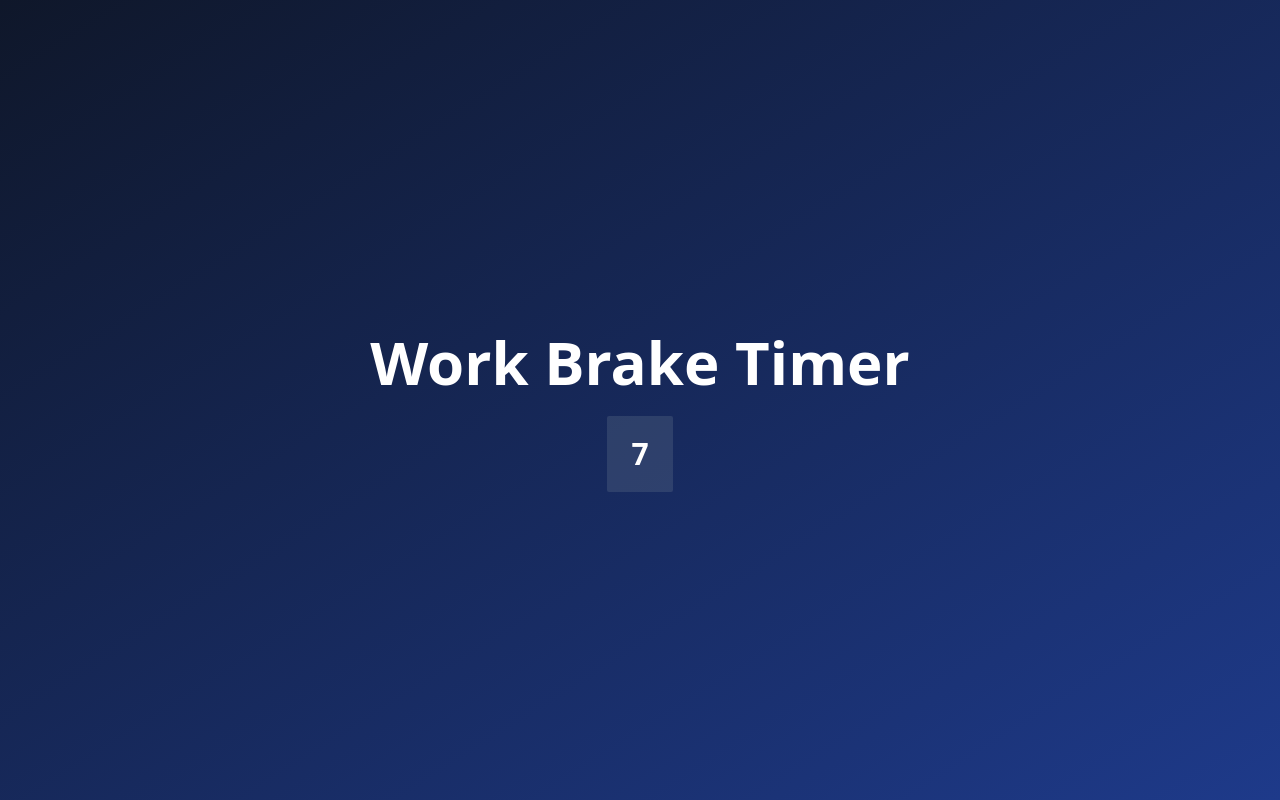
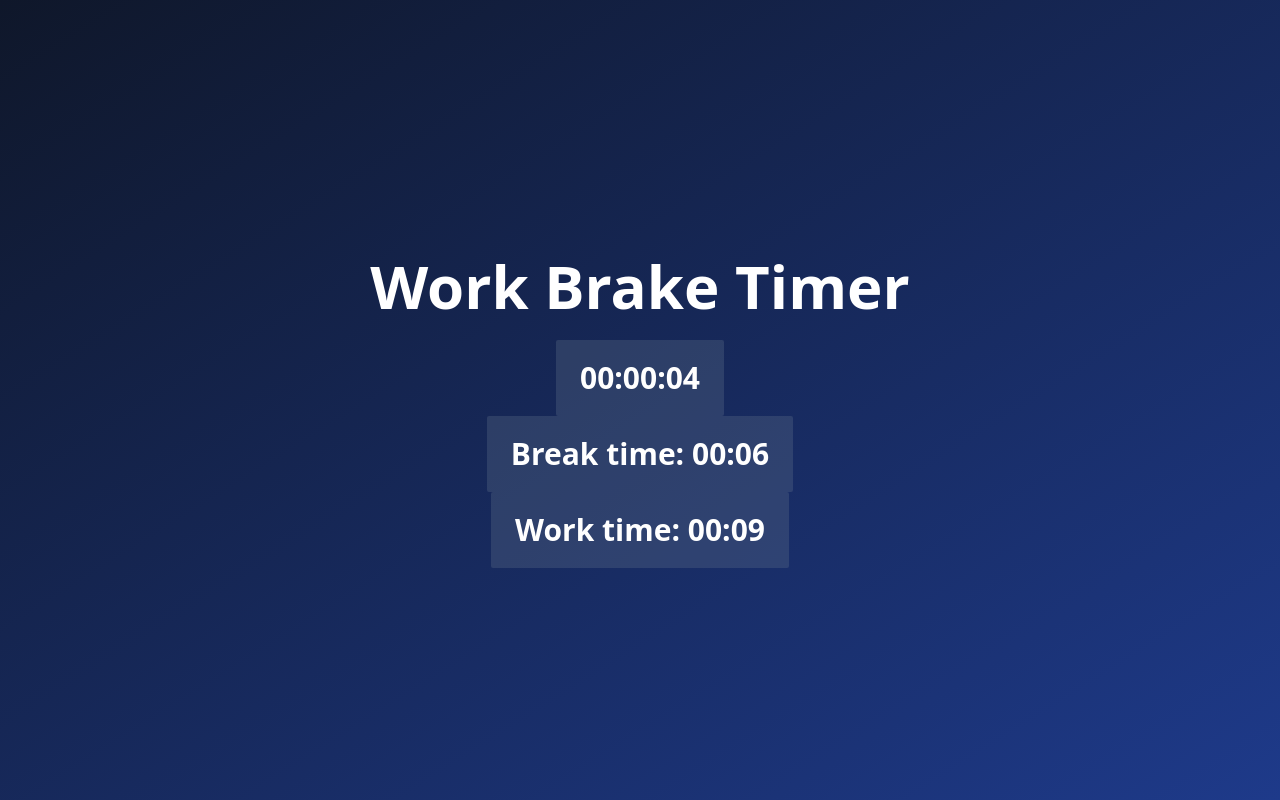
Before and after one commit to DawidFrankiewicz/pomodoro-work-break-timer, a Nuxt app: page / in a window 1280 px wide. Built offline with nearby package versions, Linux system fonts and the light colour scheme.

Commit message:
Basic logic, removed ts

```diff
--- a/app.vue
+++ b/app.vue
@@ -3,5 +3,6 @@
         class="min-h-screen bg-slate-900 bg-gradient-to-br from-slate-900 to-blue-900 text-center text-white"
     >
         <Timer />
+        <TimerSettings />
     </div>
 </template>
--- a/components/Timer.vue
+++ b/components/Timer.vue
@@ -1,21 +1,107 @@
-<script lang="ts" setup>
-const timer = ref<number>(0);
+<script setup>
+const props = defineProps({
+    workTimeInMinutes: {
+        type: Number,
+        required: false,
+        default: 0.15,
+    },
+    breakTimeInMinutes: {
+        type: Number,
+        required: false,
+        default: 0.1,
+    },
+    totalTimeInMinutes: {
+        type: Number,
+        required: false,
+        default: null,
+    },
+});
+
+const timer = ref(0);
+const isWorkTime = ref(true);
+
+const minutesToSeconds = (minutes) => minutes * 60;
+
+const workTime = minutesToSeconds(props.workTimeInMinutes);
+const breakTime = minutesToSeconds(props.breakTimeInMinutes);
 
 onMounted(() => {
-    setInterval(() => {
-        timer.value += 1;
+    timer.value = workTime;
+    startTimer();
+});
+
+const displayTime = (timeInSeconds, displayHours = false) => {
+    const hours = displayHours ? Math.floor(timeInSeconds / 3600) : null;
+    const minutes = Math.floor(timeInSeconds / 60);
+    const seconds = timeInSeconds % 60;
+
+    if (displayHours) {
+        return (
+            String(hours).padStart(2, '0') +
+            ':' +
+            String(minutes).padStart(2, '0') +
+            ':' +
+            String(seconds).padStart(2, '0')
+        );
+    }
+
+    return (
+        String(minutes).padStart(2, '0') +
+        ':' +
+        String(seconds).padStart(2, '0')
+    );
+};
+
+const startTimer = () => {
+    const interval = setInterval(() => {
+        if (timer.value === 0) {
+            if (isWorkTime.value) {
+                startBreak();
+            } else {
+                startWork();
+            }
+        } else {
+            timer.value--;
+        }
     }, 1000);
-});
+
+    onUnmounted(() => {
+        clearInterval(interval);
+    });
+};
+
+const startBreak = () => {
+    timer.value = breakTime;
+    isWorkTime.value = false;
+};
+
+const startWork = () => {
+    timer.value = workTime;
+    isWorkTime.value = true;
+};
 </script>
 
 <template>
-    <div></div>
-    <div class="flex min-h-screen flex-col items-center justify-center">
+    <div
+        class="mx-auto flex min-h-screen max-w-[1920px] flex-col items-center justify-center"
+    >
         <h1 class="py-6 text-6xl font-bold">Work Brake Timer</h1>
         <div
             class="rounded-sm bg-slate-500 bg-opacity-30 px-6 py-5 text-3xl font-bold"
         >
-            {{ timer }}
+            {{ displayTime(timer, true) }}
+        </div>
+        <div
+            v-if="breakTimeInMinutes"
+            class="rounded-sm bg-slate-500 bg-opacity-30 px-6 py-5 text-3xl font-bold"
+        >
+            Break time: {{ displayTime(breakTime) }}
+        </div>
+        <div
+            v-if="breakTimeInMinutes"
+            class="rounded-sm bg-slate-500 bg-opacity-30 px-6 py-5 text-3xl font-bold"
+        >
+            Work time: {{ displayTime(workTime) }}
         </div>
     </div>
 </template>
--- /dev/null
+++ b/components/TimerSettings.vue
@@ -0,0 +1,3 @@
+<script setup></script>
+
+<template></template>
--- a/package.json
+++ b/package.json
@@ -14,10 +14,8 @@
         "@nuxt/devtools": "latest",
         "@nuxtjs/tailwindcss": "^6.10.1",
         "nuxt": "^3.8.2",
-        "typescript": "^5.3.2",
         "vue": "^3.3.8",
-        "vue-router": "^4.2.5",
-        "vue-tsc": "^1.8.22"
+        "vue-router": "^4.2.5"
     },
     "dependencies": {
         "prettier": "^3.1.0",
```
Also changed, not shown: 1 other file (tests, documents, lock files or other folders).
